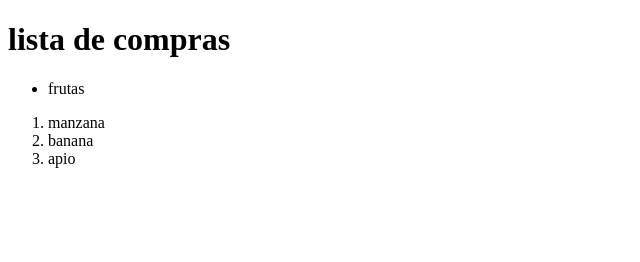
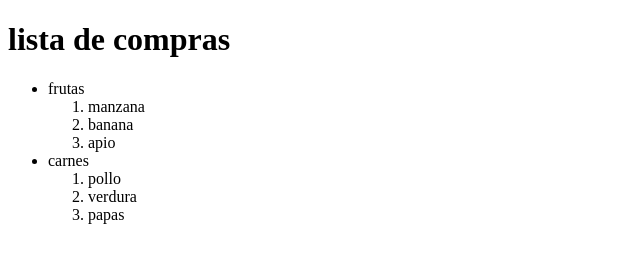
Before and after one commit to arielgenua24/practica-HTML-CSS, a plain HTML site: page index.html in a window 1280 px wide. Shown: the whole page, without its empty margins (0-640 px from the left). Drawn offline with Linux system fonts and the light colour scheme.

Commit message:
3er cambio en la lista

```diff
--- a/index.html
+++ b/index.html
@@ -15,12 +15,23 @@
 <h1>lista de compras</h1>
 
 
-<ul> <li> frutas  </li></ul>
+<ul>
+    <li> frutas  </li>
 <ol>
     <li>manzana</li>
     <li>banana</li>
     <li>apio</li>
 </ol>
+<li> carnes  </li>
+<ol>
+    <li>pollo</li>
+    <li>verdura</li>
+    <li>papas</li>
+</ol>
+
+
+
+</ul>
 
 
 </main>
```
